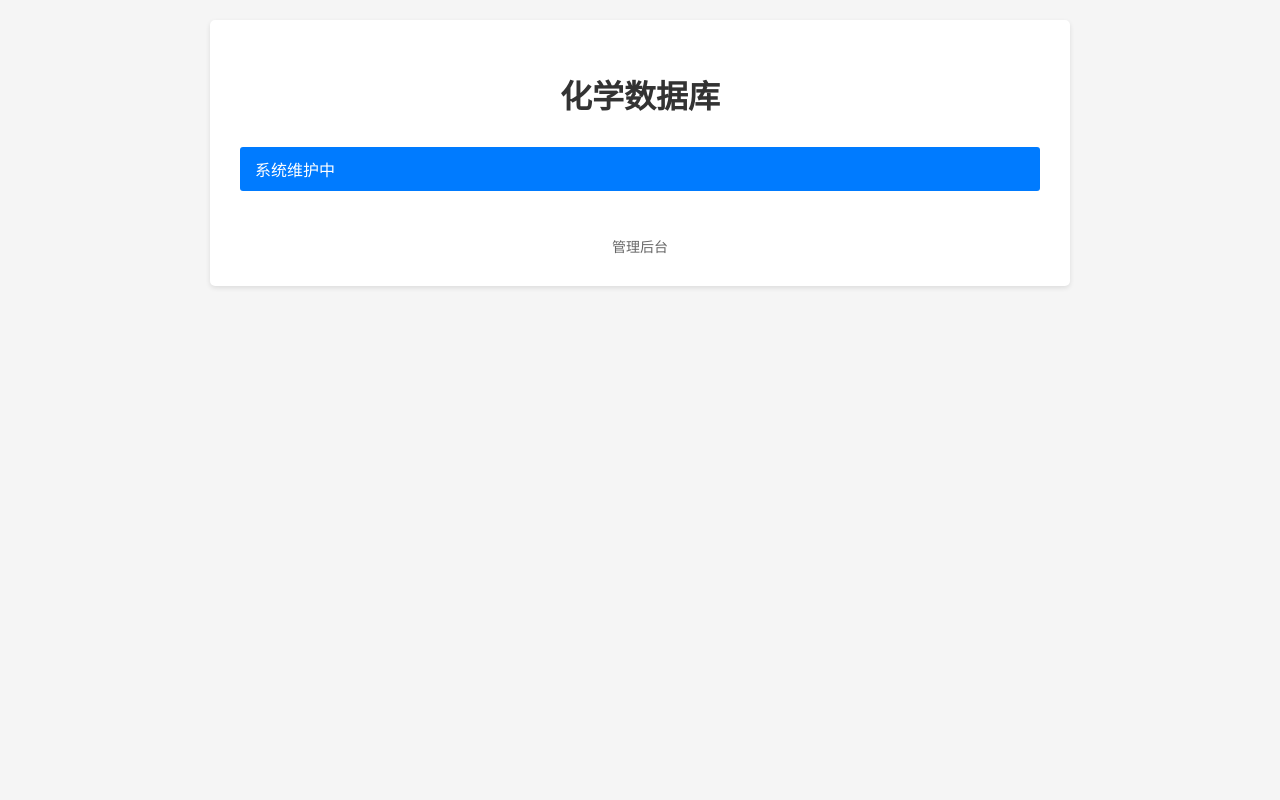
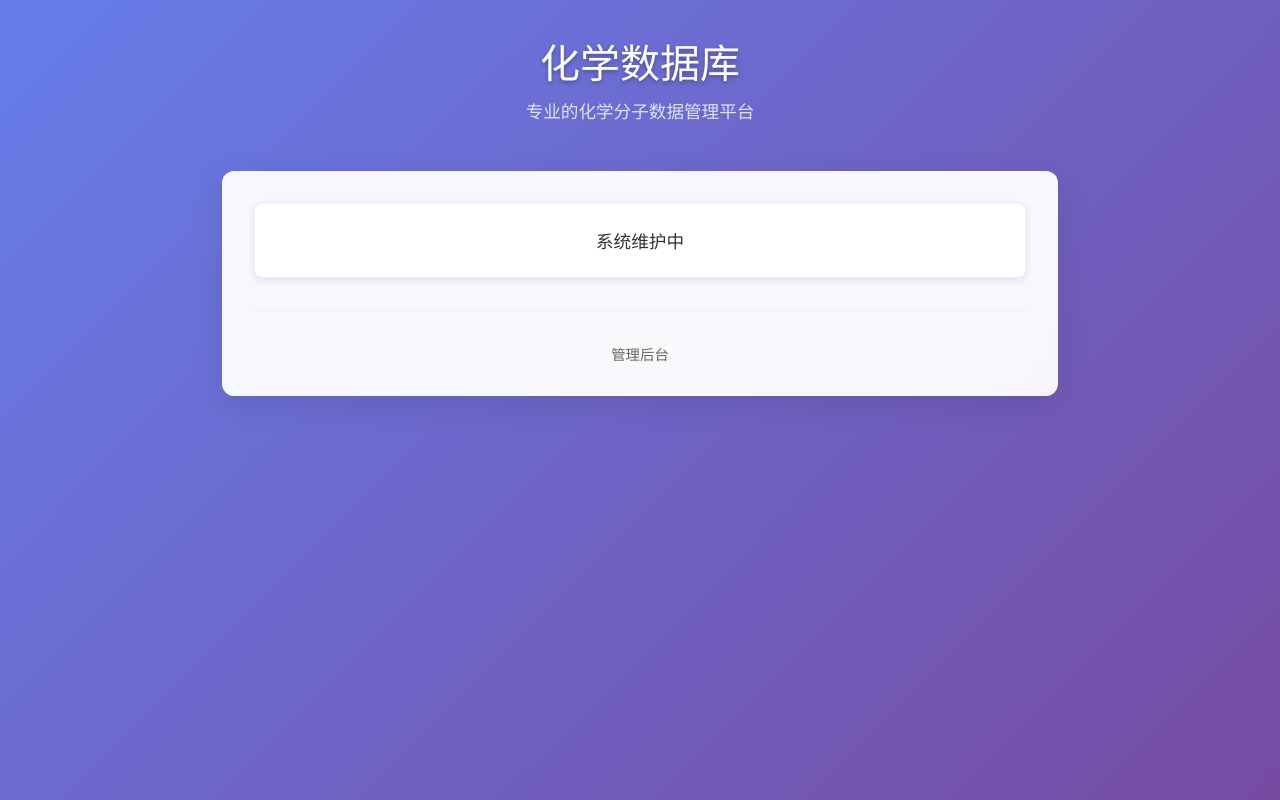
Before and after one commit to Guyue2203/ChemDatabase, a Django app: template Chemai_data/templates/Chemai_data/index.html in a window 1280 px wide. Run offline with Django 4.2, Linux system fonts and the light colour scheme; the template is opened without the code that fills it, so the values that code supplies are empty.

Commit message:
美化主页

```diff
--- a/Chemai_data/templates/Chemai_data/index.html
+++ b/Chemai_data/templates/Chemai_data/index.html
@@ -5,91 +5,146 @@
     <meta name="viewport" content="width=device-width, initial-scale=1.0">
     <title>化学数据库</title>
     <style>
+        * {
+            margin: 0;
+            padding: 0;
+            box-sizing: border-box;
+        }
+
         body {
-            font-family: Arial, sans-serif;
-            margin: 0;
-            padding: 20px;
-            background-color: #f5f5f5;
+            font-family: -apple-system, BlinkMacSystemFont, 'Segoe UI', Roboto, sans-serif;
+            background: linear-gradient(135deg, #667eea 0%, #764ba2 100%);
+            min-height: 100vh;
+            color: #333;
         }
 
         .container {
-            max-width: 800px;
+            max-width: 900px;
             margin: 0 auto;
-            background: white;
-            padding: 30px;
-            border-radius: 5px;
-            box-shadow: 0 2px 5px rgba(0,0,0,0.1);
+            padding: 2rem;
         }
 
-        h1 {
-            color: #333;
+        .header {
             text-align: center;
-            margin-bottom: 30px;
+            margin-bottom: 3rem;
         }
 
-        .function-list {
-            list-style: none;
-            padding: 0;
+        .header h1 {
+            color: white;
+            font-size: 2.5rem;
+            font-weight: 300;
+            margin-bottom: 0.5rem;
+            text-shadow: 0 2px 4px rgba(0,0,0,0.3);
         }
 
-        .function-list li {
-            margin-bottom: 15px;
-            border-bottom: 1px solid #eee;
-            padding-bottom: 15px;
+        .header p {
+            color: rgba(255,255,255,0.8);
+            font-size: 1.1rem;
         }
 
-        .function-list li:last-child {
-            border-bottom: none;
+        .card {
+            background: rgba(255, 255, 255, 0.95);
+            border-radius: 12px;
+            padding: 2rem;
+            box-shadow: 0 8px 32px rgba(0,0,0,0.1);
+            backdrop-filter: blur(10px);
         }
 
-        .function-list a {
-            display: block;
-            padding: 10px 15px;
-            background-color: #007bff;
-            color: white;
-            text-decoration: none;
-            border-radius: 3px;
-            transition: background-color 0.3s;
+        .function-grid {
+            display: grid;
+            grid-template-columns: repeat(auto-fit, minmax(250px, 1fr));
+            gap: 1.5rem;
+            margin-bottom: 2rem;
         }
 
-        .function-list a:hover {
-            background-color: #0056b3;
+        .function-item {
+            background: white;
+            border-radius: 8px;
+            padding: 1.5rem;
+            text-align: center;
+            box-shadow: 0 2px 8px rgba(0,0,0,0.1);
+            transition: all 0.3s ease;
+            border: 1px solid #f0f0f0;
         }
 
-        .admin-link {
-            text-align: center;
-            margin-top: 30px;
+        .function-item:hover {
+            transform: translateY(-4px);
+            box-shadow: 0 8px 25px rgba(0,0,0,0.15);
         }
 
-        .admin-link a {
+        .function-item a {
+            display: block;
+            color: #333;
+            text-decoration: none;
+            font-weight: 500;
+            font-size: 1.1rem;
+        }
+
+        .function-item:hover a {
+            color: #667eea;
+        }
+
+        .admin-section {
+            text-align: center;
+            padding-top: 2rem;
+            border-top: 1px solid #eee;
+        }
+
+        .admin-section a {
             color: #666;
             text-decoration: none;
-            font-size: 14px;
+            font-size: 0.9rem;
+            padding: 0.5rem 1rem;
+            border-radius: 20px;
+            background: #f8f9fa;
+            transition: all 0.3s ease;
         }
 
-        .admin-link a:hover {
-            text-decoration: underline;
+        .admin-section a:hover {
+            background: #e9ecef;
+            color: #333;
+        }
+
+        @media (max-width: 768px) {
+            .container {
+                padding: 1rem;
+            }
+
+            .header h1 {
+                font-size: 2rem;
+            }
+
+            .function-grid {
+                grid-template-columns: 1fr;
+            }
         }
     </style>
 </head>
 <body>
     <div class="container">
+        <div class="header">
             <h1>化学数据库</h1>
+            <p>专业的化学分子数据管理平台</p>
+        </div>
 
-        <ul class="function-list">
+        <div class="card">
+            <div class="function-grid">
                 {% if latest_question_list %}
                     {% for question in latest_question_list %}
-                    <li>
+                        <div class="function-item">
                             <a href="{{ question.ans_text|default:'#' }}">{{ question.question_text }}</a>
-                    </li>
+                        </div>
                     {% endfor %}
                 {% else %}
-                <li><a href="#">系统维护中</a></li>
+                    <div class="function-item">
+                        <a href="#">系统维护中</a>
+                    </div>
                 {% endif %}
-        </ul>
+            </div>
 
-        <div class="admin-link">
+            <div class="admin-section">
                 <a href="/admin/">管理后台</a>
+            </div>
         </div>
     </div>
 </body>
```
Lines whose indentation alone changed are shown as unchanged.
